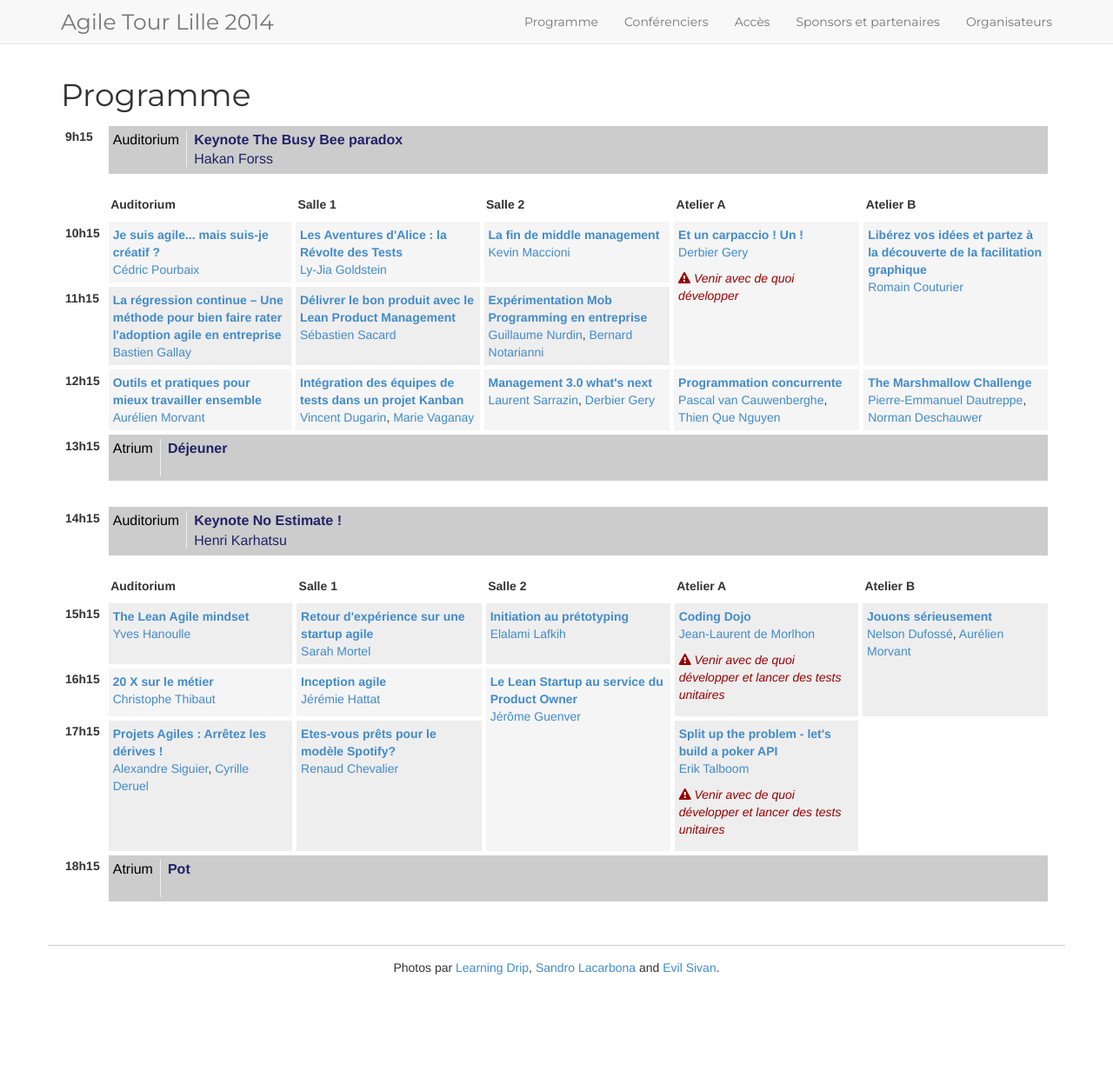
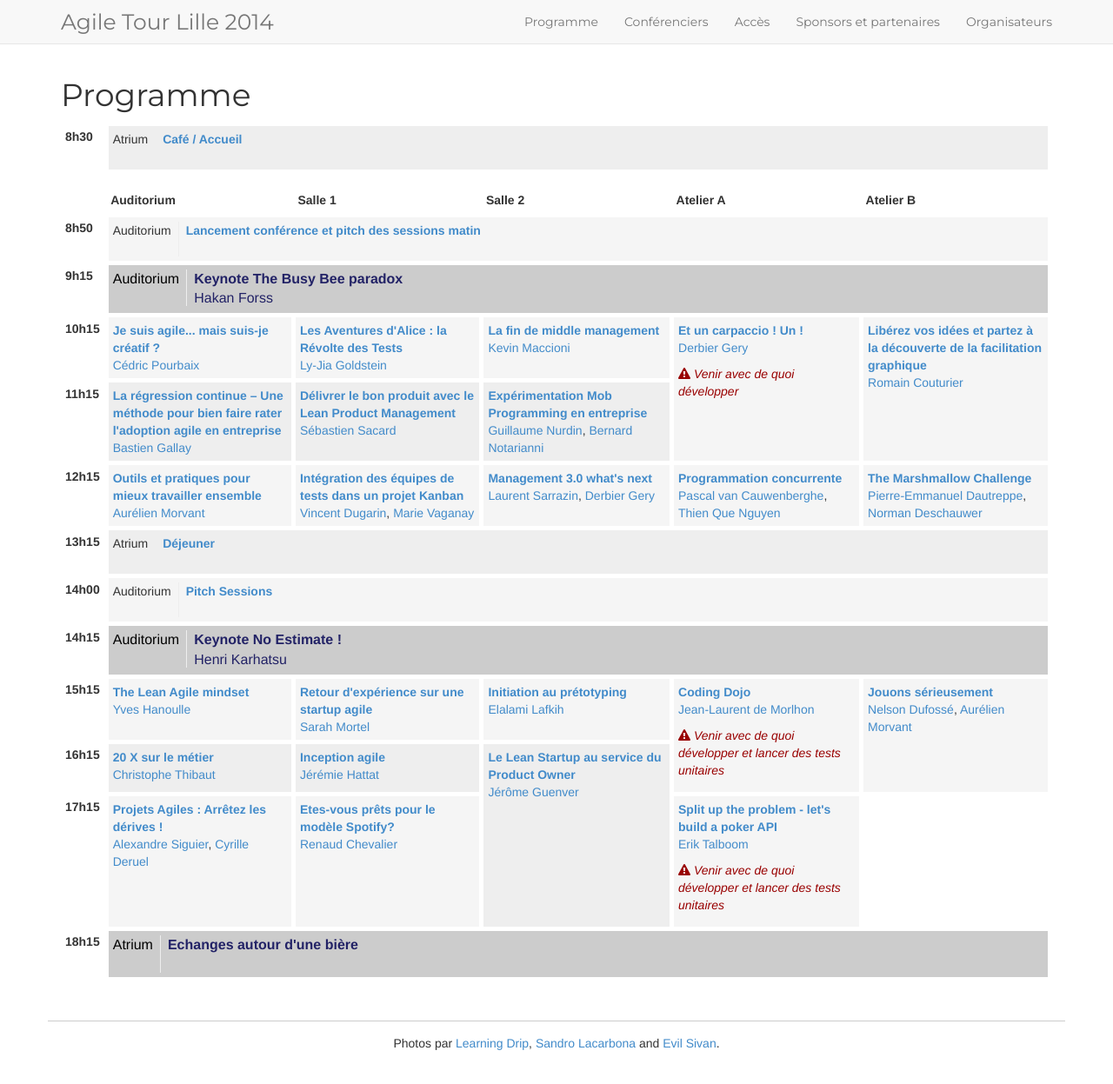
Before and after one commit to jak78/agile-tour-lille-2017, a Jekyll site: the page built from 00-schedule.html, in a window 1280 px wide and 1250 px high. Shown: the top 1247 px of the window at 87% size. Built offline with Jekyll 4.4.1, drawn with Linux system fonts in a browser that asks for light colours; nearby versions of some CDN libraries.

Commit message:
change hours in layout and add break and conference launch

```diff
--- a/00-schedule.html
+++ b/00-schedule.html
@@ -18,7 +18,7 @@ permalink: /programme/
         </tr>
         {% endif %}
         <tr class="{% cycle '', 'alt' %}">
-            <th class="hour">{{ slot.hour }}h15</th>
+            <th class="hour">{{ slot.hour }}</th>
             {% for talk in slot.content %}
             <td{% if talk.duration %} rowspan="2"{% endif %}{% if talk.fill %} colspan="{{ talk.fill }}"{% endif %} {% if talk.highlight %} class="highlight{% endif %}">
                 {% if talk.room %}
--- a/_data/schedule.yml
+++ b/_data/schedule.yml
@@ -1,5 +1,15 @@
 -
-  - hour: 9
+  - hour: 8h30
+    content:
+      - subject: Café / Accueil
+        fill: 5
+        room: Atrium
+  - hour: 8h50
+    content:
+      - subject: Lancement conférence et pitch des sessions matin
+        fill: 5
+        room: Auditorium
+  - hour: 9h15
     content:
       - subject: Keynote The Busy Bee paradox
         speaker: Hakan Forss
@@ -8,7 +18,7 @@
         fill: 5
         room: Auditorium
         highlight: 1
-  - hour: 10
+  - hour: 10h15
     content:
       - subject: Je suis agile... mais suis-je créatif ?
         speaker: Cédric Pourbaix
@@ -44,7 +54,7 @@
              <li>Amènerez votre assistance à libérer ses idées et à les ancrer dans les esprits de tous
              </ul>
         duration: 2
-  - hour: 11
+  - hour: 11h15
     content:
       - subject: La régression continue – Une méthode pour bien faire rater l'adoption agile en entreprise
         speaker: Bastien Gallay
@@ -68,7 +78,7 @@
           Le temps qui reste permet le débrief / prefection game et de choisir le prochain sujet ainsi que ceux qui prépareront la formation.</p>
           <p>          En parallèle nous livrons les contenus des sprints (1 sprint = 1 semaine), et nous faisons des sessions de Mob Programming&colon; 6 développeurs, 1 clavier, 1 PO occasionnellement. Le but est que chacun code, le clavier change de main toutes les 15/20 minutes.</p>
           <p>          Nous présenterons durant notre session les résultats obtenus sur le projet. Nous ferons également une démonstration avec les participants volontaires présents.
-  - hour: 12
+  - hour: 12h15
     content:
       - subject: Outils et pratiques pour mieux travailler ensemble
         speaker: Aurélien Morvant
@@ -103,22 +113,25 @@
            Venez vous mesurer à un challenge auquel plusieurs millier de personnes ont déjà participé.
            </p><p>
            Le Marshmallow Challenge est un exercice de design, particulièrement amusant et instructif, qui permet aux équipes de retirer des leçons simples, mais primordiales, dans les domaines de la collaboration, de l'innovation et de la créativité.
-  - hour: 13
+  - hour: 13h15
     content:
       - subject: Déjeuner
         room: Atrium
         image: 6494564331_ef123e70d5_q_d.jpg
         fill: 5
-        highlight: 1
--
-  - hour: 14
+  - hour: 14h00
+    content:
+    - subject: Pitch Sessions
+      room: Auditorium
+      fill: 5
+  - hour: 14h15
     content:
       - subject: Keynote No Estimate !
         speaker: Henri Karhatsu
         room: Auditorium
         fill: 5
         highlight: 1
-  - hour: 15
+  - hour: 15h15
     content:
       - subject: The Lean Agile mindset
         speaker: Yves Hanoulle
@@ -153,7 +166,7 @@
            </p><p>
            De votre présentation à la sélection des jeux en passant par votre participation, tout, tout, tout, vous saurez tout sur les jeux agiles. Et même votre sortie de la session sera conditionnée à la pratique d'un serious game.
         duration: 2
-  - hour: 16
+  - hour: 16h15
     content:
       - subject: 20 X sur le métier
         speaker: Christophe Thibaut
@@ -177,7 +190,7 @@
             <li>Debrief (15')
             </ul>
         duration: 2
-  - hour: 17
+  - hour: 17h15
     content:
       - subject: "Projets Agiles : Arrêtez les dérives !"
         speaker: Alexandre Siguier, Cyrille Deruel
@@ -192,9 +205,9 @@
         description:
           During this hands-on workshop each pair will develop part of the domain of poker. They will be responsible for part of the code that is needed. Every pair can choose their own technology and or programming language. This is a deliberate practice workshop, designed with several learning objectives in mind which we will retrospect on at the end of the session. Please make sure you have a laptop with your favourite programming environment ( including testing framework ) set up. Let's work this shop ;-)
         extra: <i class="fa fa-warning"></i> Venir avec de quoi développer et lancer des tests unitaires
-  - hour: 18
+  - hour: 18h15
     content:
-      - subject: Pot
+      - subject: Echanges autour d'une bière
         image: 2818268935_5d06ed7b4a_m_d.jpg
         room: Atrium
         highlight: 1
```
